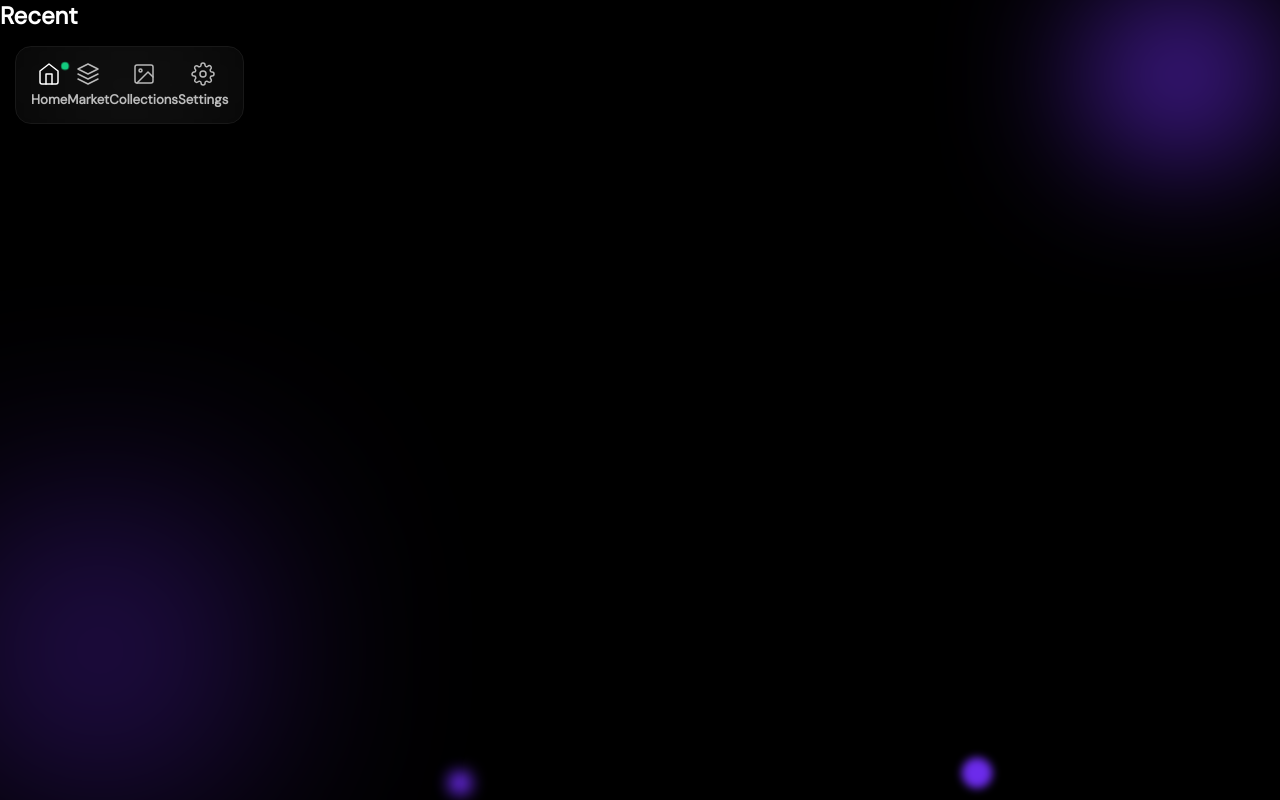
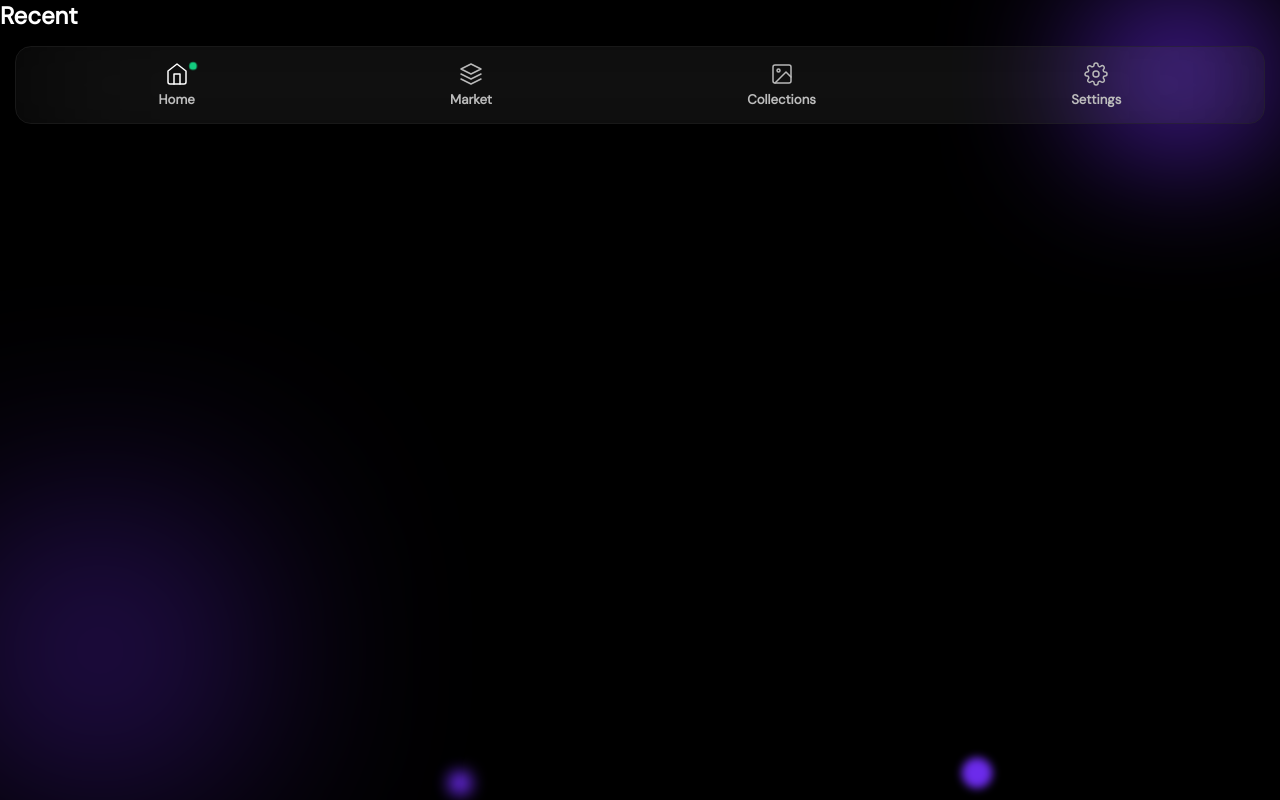
Before and after one commit to rajitha302/bottom-navbar-glassEffect, a React (Create React App) app: page / in a window 1280 px wide. Built offline with nearby package versions, Linux system fonts and the light colour scheme.

Commit message:
1 file modified

```diff
--- a/src/components/BottomNav.js
+++ b/src/components/BottomNav.js
@@ -92,14 +92,12 @@ const FourthButton = () => {
 
 const BottomNav = () => {
   return (
-    <Bottom>
     <Wrapper>
       <HomeButton />
       <SecondButton />
       <ThirdButton />
       <FourthButton />
     </Wrapper>
-    </Bottom>
   );
 };
 
```
Lines whose indentation alone changed are shown as unchanged.
